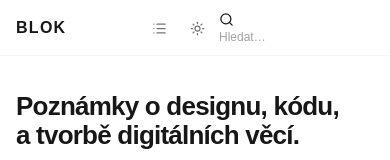
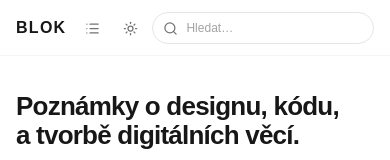
Before and after one commit to akcizur/blog.ruzickajakub.cz, a React (Vite) app: page / in a window 390 px wide. Shown: the top 160 px of the page. Built offline with nearby package versions, Linux system fonts and the light colour scheme; a web font is replaced by a local one.

Commit message:
Koherentní styl permanentního search formuláře

```diff
--- a/public/styles.css
+++ b/public/styles.css
@@ -178,44 +178,37 @@ article:focus-visible {
   transform: translateY(1px);
 }
 
-.nav-search-inline {
+.nav-search-form {
+  flex: 1 1 clamp(160px, 24vw, 220px);
+  width: clamp(140px, 24vw, 220px);
+  min-width: 140px;
+  max-width: 220px;
   height: 36px;
-  min-width: 0;
-  width: 36px;
-  display: inline-flex;
+  display: flex;
   align-items: center;
-  gap: 7px;
-  overflow: hidden;
-  padding: 0;
-  border: 1px solid transparent;
+  gap: 8px;
+  padding: 0 7px 0 12px;
+  border: 1px solid var(--border-strong);
   border-radius: 999px;
-  background: transparent;
+  background: var(--surface-dark);
   color: var(--text-soft);
+  transition:
+    width .2s ease,
+    border-color .15s ease,
+    background-color .15s ease,
+    color .15s ease,
+    box-shadow .15s ease;
 }
 
-.nav-search-inline.is-open {
-  width: clamp(150px, 28vw, 280px);
-  padding: 0 6px 0 12px;
-  border-color: var(--border-strong);
-  background: var(--surface-dark);
-  animation: nav-search-open .18s ease-out;
+.nav-search-form:hover {
+  border-color: var(--text-faint);
 }
 
-@keyframes nav-search-open {
-  from {
-    width: 36px;
-    opacity: .7;
-  }
-
-  to {
-    width: clamp(150px, 28vw, 280px);
-    opacity: 1;
-  }
-}
-
-.nav-search-inline:focus-within {
+.nav-search-form:focus-within {
   border-color: var(--text-faint);
+  background: var(--surface);
   color: var(--text);
+  box-shadow: 0 0 0 3px color-mix(in srgb, var(--text) 5%, transparent);
 }
 
 .nav-search-icon {
@@ -223,25 +216,30 @@ article:focus-visible {
 }
 
 .nav-search-input {
-  flex: 1;
+  flex: 1 1 auto;
   min-width: 0;
   width: 100%;
   padding: 0;
   border: 0;
   outline: 0;
+  appearance: none;
   background: transparent;
   color: var(--text);
   font-family: var(--font-sans);
   font-size: 12px;
+  font-weight: 500;
   line-height: 1;
+}
+
+.nav-search-input::-webkit-search-cancel-button {
+  display: none;
 }
 
 .nav-search-input::placeholder {
   color: var(--text-faint);
 }
 
-.nav-search-clear,
-.nav-search-close {
+.nav-search-clear {
   width: 22px;
   min-width: 22px;
   height: 22px;
@@ -258,9 +256,7 @@ article:focus-visible {
 }
 
 .nav-search-clear:hover,
-.nav-search-clear:focus-visible,
-.nav-search-close:hover,
-.nav-search-close:focus-visible {
+.nav-search-clear:focus-visible {
   background: var(--surface-strong);
   color: var(--text);
 }
@@ -772,16 +768,18 @@ article:focus-visible {
   }
 
   .header-actions {
+    flex: 1 1 auto;
+    min-width: 0;
     justify-content: flex-end;
     gap: 6px;
   }
 
-  .nav-search-inline {
+  .nav-search-form {
+    flex: 1 1 auto;
+    width: min(190px, calc(100vw - 144px));
+    max-width: none;
+    min-width: 112px;
     height: 32px;
-  }
-
-  .nav-search-inline.is-open {
-    width: min(220px, calc(100vw - 166px));
     padding-left: 10px;
   }
 
```
